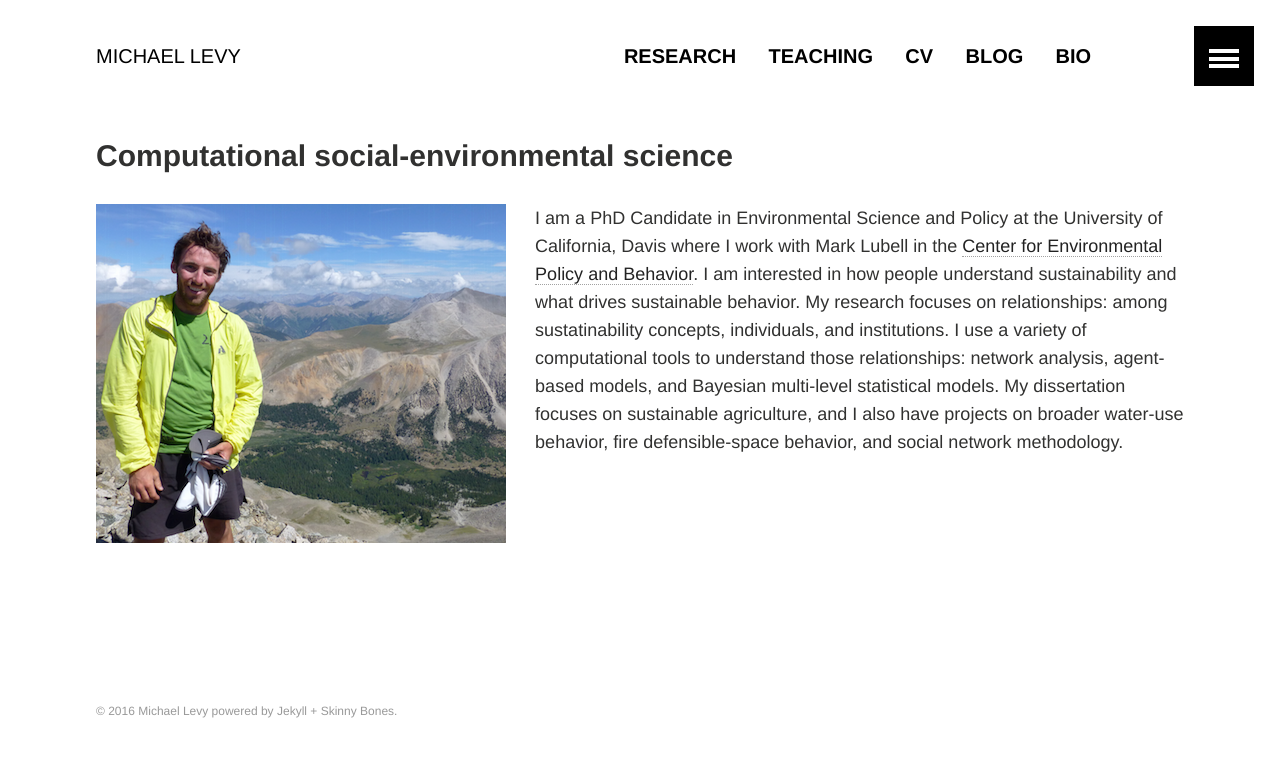
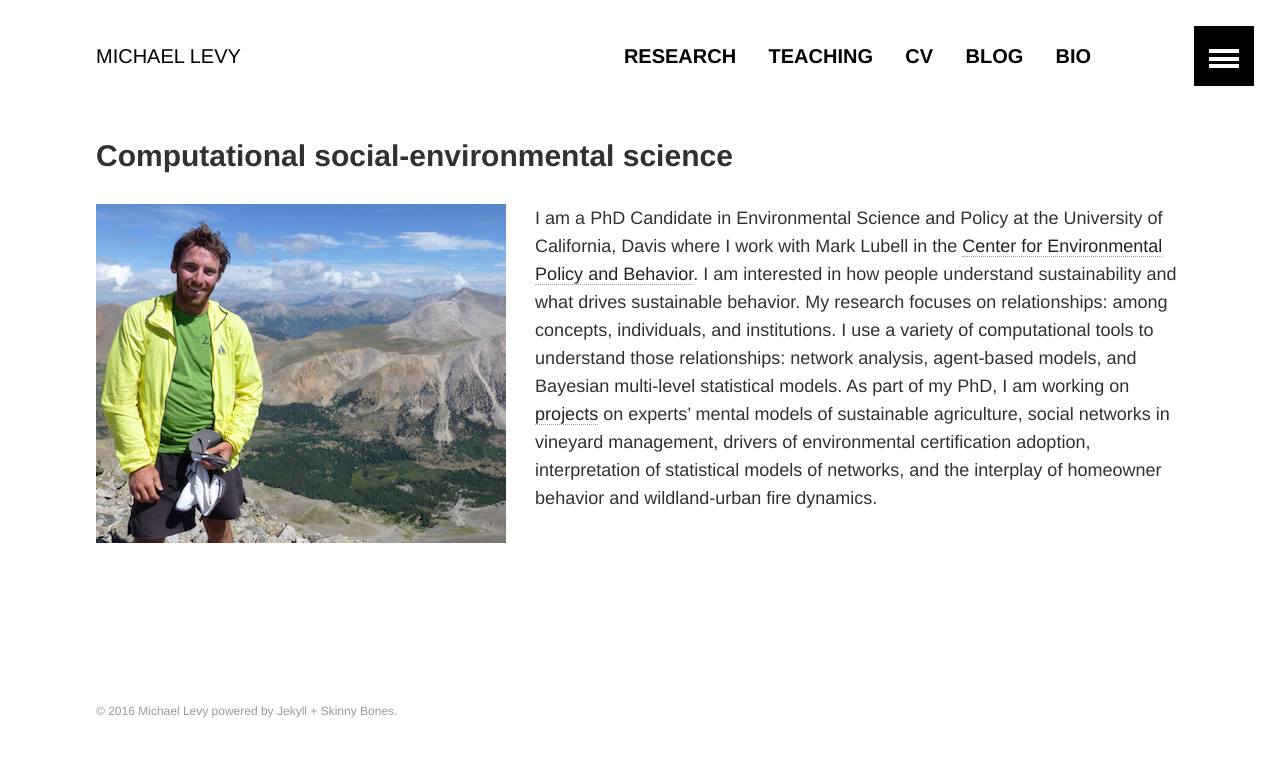
Before and after one commit to michaellevy/michaellevy.github.io, a Jekyll site: the page built from index.md, in a window 1280 px wide. Shown: the top 757 px of the page. Built offline with Jekyll 4.4.1, drawn with Linux system fonts in a browser that asks for light colours.

Commit message:
homepage + url tweek

```diff
--- a/_config.yml
+++ b/_config.yml
@@ -5,7 +5,7 @@ description: "Computational social-environmental science"
 logo: myLogo.png
 teaser: site_teaser.png
 locale: en_US
-url: http://michaellevy.name
+url: //michaellevy.name
 
 # Jekyll configuration
 
@@ -15,7 +15,7 @@ sass:
 permalink: /:categories/:title/
 kramdown:
   toc_levels: 1..2
-highlighter: pygments
+highlighter: rouge
 gems:
   - jekyll-sitemap
 
--- a/index.md
+++ b/index.md
@@ -4,6 +4,5 @@ permalink: /
 title: "Computational social-environmental science"
 ---
 
-
 <img src="/images/colorado_summit.png" class="image-left" alt="Colorado summit" title="Atop a high peak during my hike across the Colorado Rockies.">
-I am a PhD Candidate in Environmental Science and Policy at the University of California, Davis where I work with Mark Lubell in the <a href="http://www.google.com" target="_blank">Center for Environmental Policy and Behavior</a>. I am interested in how people understand sustainability and what drives sustainable behavior. My research focuses on relationships: among sustatinability concepts, individuals, and institutions. I use a variety of computational tools to understand those relationships: network analysis, agent-based models, and Bayesian multi-level statistical models. My dissertation focuses on sustainable agriculture, and I also have projects on broader water-use behavior, fire defensible-space behavior, and social network methodology.
+I am a PhD Candidate in Environmental Science and Policy at the University of California, Davis where I work with Mark Lubell in the <a href="http://www.google.com" target="_blank">Center for Environmental Policy and Behavior</a>. I am interested in how people understand sustainability and what drives sustainable behavior. My research focuses on relationships: among concepts, individuals, and institutions. I use a variety of computational tools to understand those relationships: network analysis, agent-based models, and Bayesian multi-level statistical models. As part of my PhD, I am working on [projects](/research) on experts' mental models of sustainable agriculture, social networks in vineyard management, drivers of environmental certification adoption, interpretation of statistical models of networks, and the interplay of homeowner behavior and wildland-urban fire dynamics.
```
